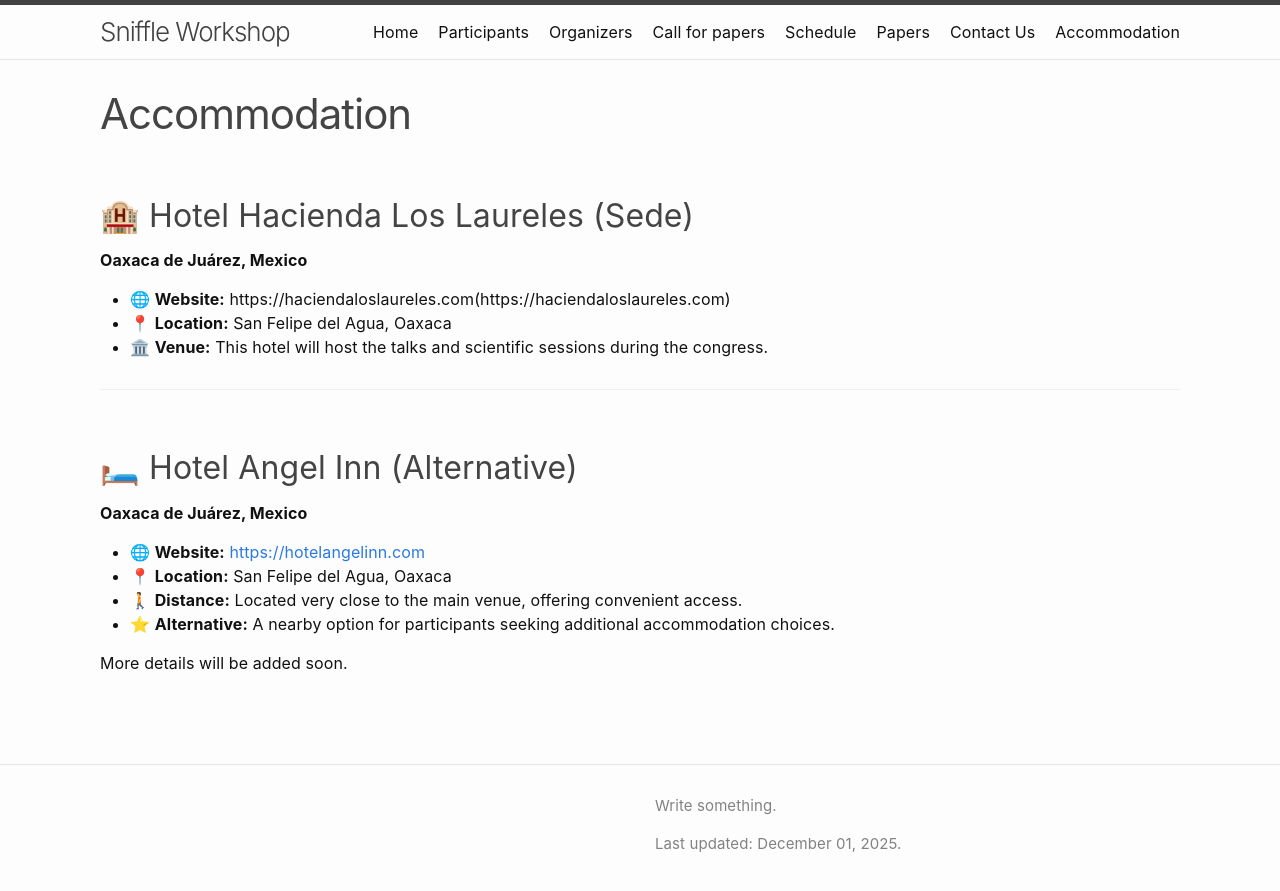
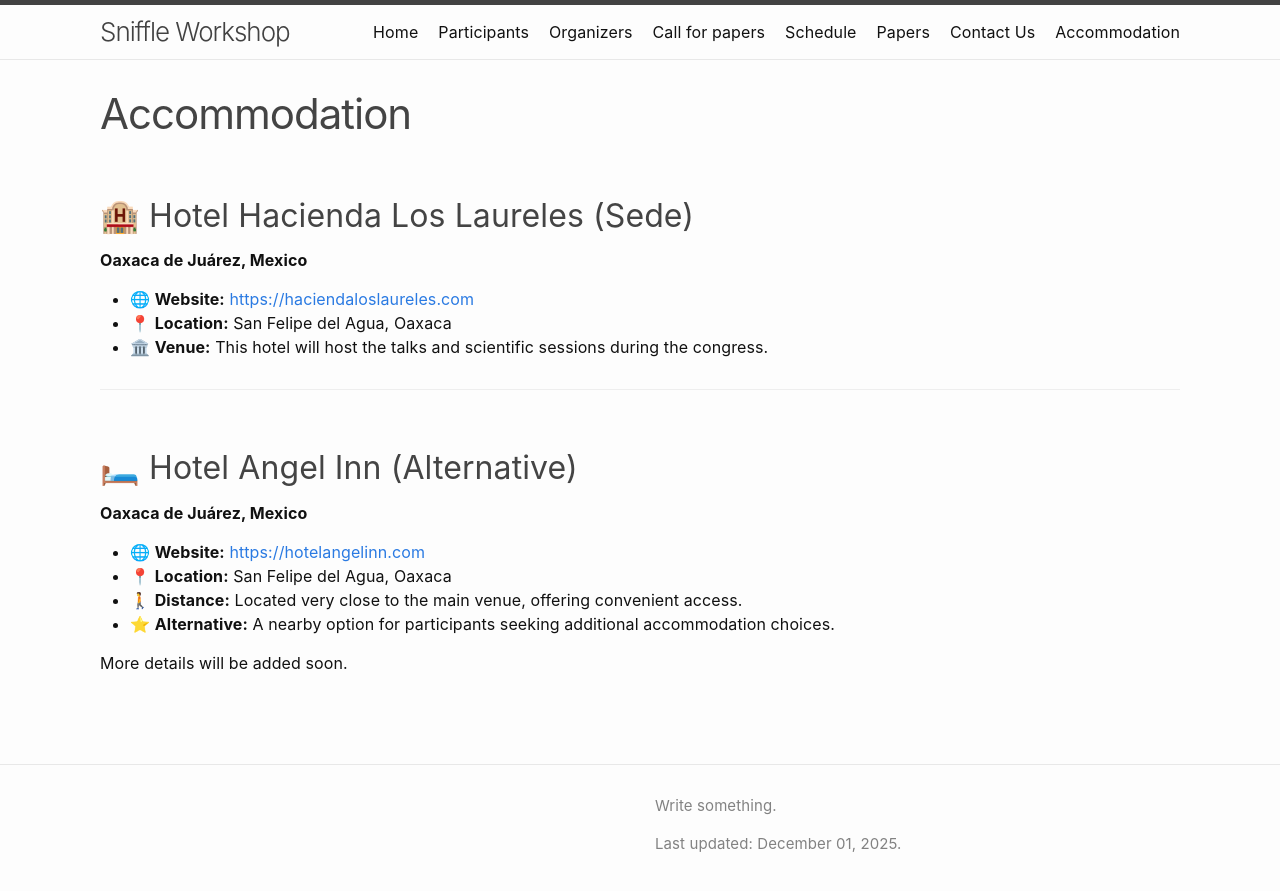
Before and after one commit to celmechcongress2026/celmechcongress2026.github.io, a Jekyll site: the page built from accommodation.md, in a window 1280 px wide. Shown: the top 891 px of the page. Built offline with Jekyll 4.4.1, drawn with Linux system fonts in a browser that asks for light colours.

Commit message:
Update accommodation.md

```diff
--- a/accommodation.md
+++ b/accommodation.md
@@ -7,7 +7,7 @@ permalink: /accommodation/
 ## 🏨 Hotel Hacienda Los Laureles (Sede)
 **Oaxaca de Juárez, Mexico**
 
-- 🌐 **Website:** https://haciendaloslaureles.com(https://haciendaloslaureles.com)
+- 🌐 **Website:** [https://haciendaloslaureles.com](https://haciendaloslaureles.com)
 - 📍 **Location:** San Felipe del Agua, Oaxaca
 - 🏛️ **Venue:** This hotel will host the talks and scientific sessions during the congress.
 
```
